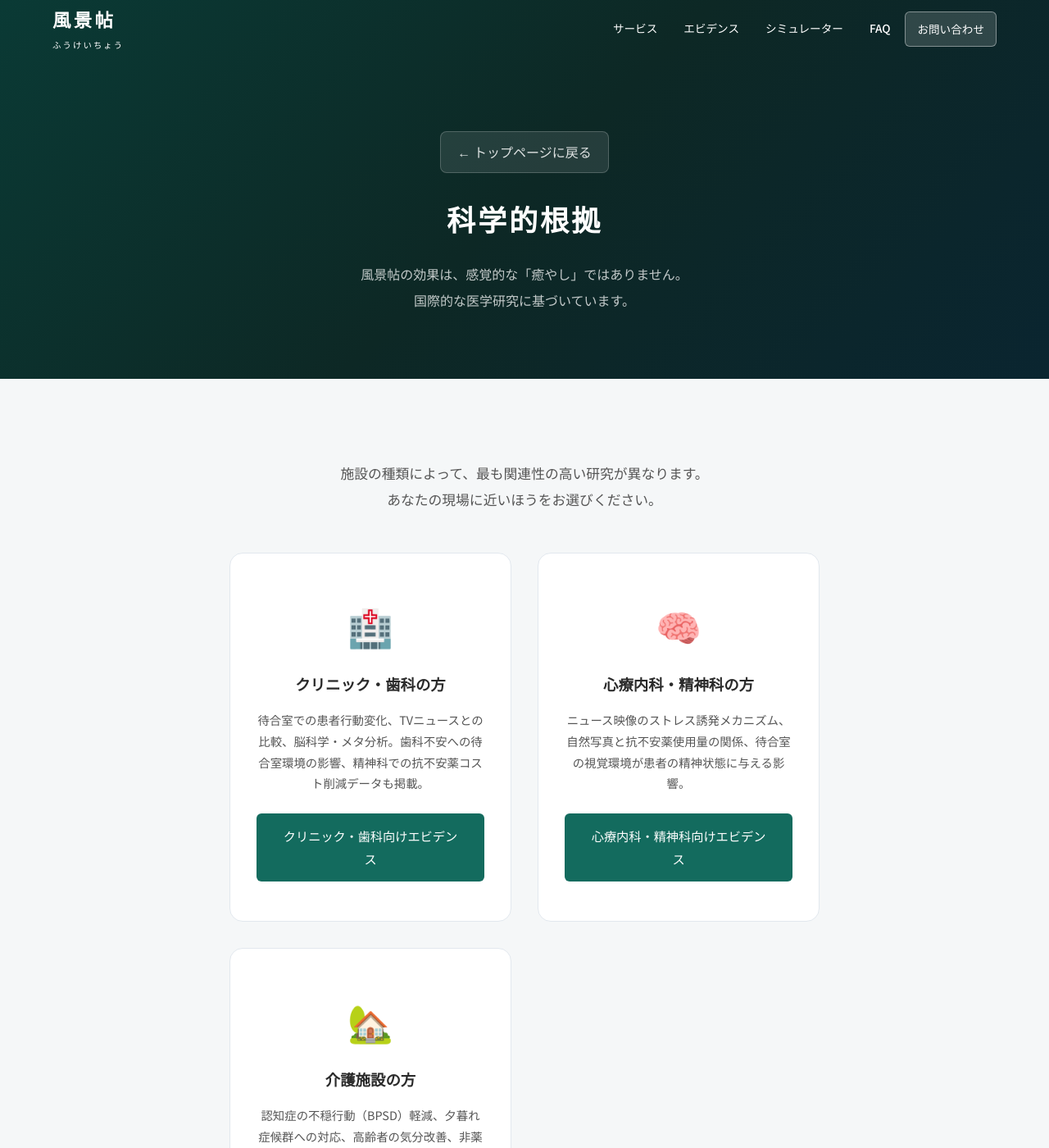
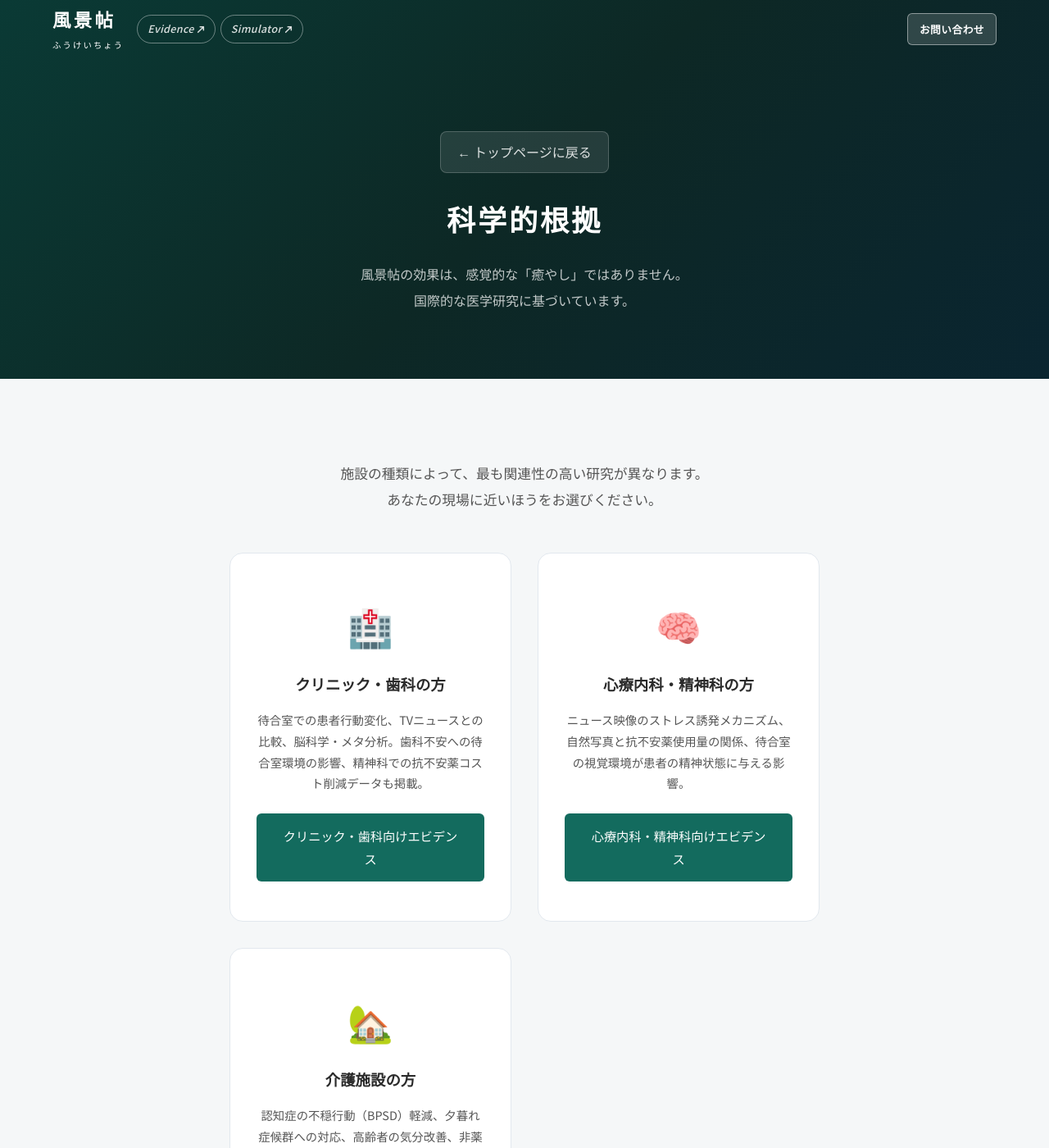
Before and after one commit to dr836gnypeq-ctrl/fukeichou-site, a Jekyll site: the page built from evidence.html, in a window 1280 px wide and 1400 px high. Shown: the whole window at 82% size. Built offline with Jekyll 4.4.1, drawn with Linux system fonts in a browser that asks for light colours; nearby versions of some CDN libraries.

Commit message:
nav: 常時ピル表示に変更、ヒーロー上は白透過スタイル、hero-passed廃止

```diff
--- a/_includes/header.html
+++ b/_includes/header.html
@@ -4,24 +4,13 @@
 <span class="logo-text">風景帖</span>
 <span class="logo-reading">ふうけいちょう</span>
 </a>
-<!-- ヒーロー前: 通常ナビ -->
-<nav id="mainNav"><ul>
-<li><a href="#service">サービス</a></li>
-<li><a href="{{ '/evidence/' | relative_url }}">エビデンス</a></li>
-<li><a href="{{ '/simulator/' | relative_url }}">シミュレーター</a></li>
-<li><a href="#faq">FAQ</a></li>
-<li><a href="#contact" class="nav-cta">お問い合わせ</a></li>
-</ul></nav>
-<!-- ヒーロー通過後: ピル群 (JS生成) -->
+<!-- 常時表示: スクロールピル群 (JS生成) -->
 <div class="h-pill-wrap" id="headerPills"
   data-evidence="{{ '/evidence/' | relative_url }}"
   data-simulator="{{ '/simulator/' | relative_url }}"></div>
-<!-- 右端CTA (ヒーロー通過後のみ表示) -->
+<!-- 右端CTA (常時表示) -->
 <a href="#contact" class="header-cta-btn">
   <span class="cta-full">お問い合わせ</span><span class="cta-short">相談</span>
 </a>
-<button class="nav-toggle" id="navToggle" aria-label="メニュー">
-<span></span><span></span><span></span>
-</button>
 </div>
 </header>
--- a/_layouts/default.html
+++ b/_layouts/default.html
@@ -35,7 +35,7 @@
 <link rel="prefetch" href="{{ '/' | relative_url }}">
 <link rel="prefetch" href="{{ '/evidence/' | relative_url }}">
 {% endif %}
-<link rel="stylesheet" href="{{ '/assets/css/style.css' | relative_url }}?v=20260318a">
+<link rel="stylesheet" href="{{ '/assets/css/style.css' | relative_url }}?v=20260318b">
 <script src="https://cdn.jsdelivr.net/npm/lucide@0.383.0/dist/umd/lucide.min.js" defer></script>
 </head>
 <body>
@@ -49,7 +49,7 @@
 
 {% include footer.html %}
 
-<script src="{{ '/assets/js/main.js' | relative_url }}?v=20260318a"></script>
+<script src="{{ '/assets/js/main.js' | relative_url }}?v=20260318b"></script>
 
 </body>
 </html>
--- a/assets/css/style.css
+++ b/assets/css/style.css
@@ -26,12 +26,19 @@ a:hover{color:var(--gold)}
 /* Header */
 .site-header{position:fixed;top:0;left:0;right:0;height:var(--header-h);z-index:1000;border-bottom:1px solid transparent;transition:background .4s,border-color .4s,backdrop-filter .4s}
 .site-header.at-top{background:transparent}
-.site-header.at-top .logo-text,.site-header.at-top .logo-reading,.site-header.at-top nav a{color:var(--white)}
-.site-header.at-top .nav-cta{background:rgba(255,255,255,.15)!important;border:1px solid rgba(255,255,255,.4)}
+/* at-top: ロゴ白 */
+.site-header.at-top .logo-text,.site-header.at-top .logo-reading{color:var(--white)}
+/* at-top: ピル白透過 */
+.site-header.at-top .h-pill{color:rgba(255,255,255,.8);border-color:rgba(255,255,255,.35)}
+.site-header.at-top .h-pill.active{background:rgba(255,255,255,.22);border-color:rgba(255,255,255,.65);color:#fff}
+.site-header.at-top .h-pill:hover:not(.active){border-color:rgba(255,255,255,.7);color:#fff;background:rgba(255,255,255,.1)}
+.site-header.at-top .h-pill-ext{color:rgba(255,255,255,.85);border-color:rgba(255,255,255,.4)}
+.site-header.at-top .h-pill-ext:hover{background:rgba(255,255,255,.15);color:#fff;border-color:rgba(255,255,255,.7)}
+/* at-top: CTA白透過 */
+.site-header.at-top .header-cta-btn{background:rgba(255,255,255,.15);border:1px solid rgba(255,255,255,.45);color:#fff!important}
+.site-header.at-top .header-cta-btn:hover{background:rgba(255,255,255,.28)}
 .site-header.scrolled{background:rgba(250,248,245,.95);backdrop-filter:blur(12px);border-bottom-color:var(--border)}
 .site-header.scrolled .logo-text{color:var(--ink)}
-.site-header.scrolled nav a{color:var(--ink-light)}
-.site-header.scrolled .nav-cta{background:var(--moss)!important;border:none}
 
 /* Hero video */
 .hero-video{position:absolute;inset:0;width:100%;height:100%;object-fit:cover;z-index:1}
@@ -39,30 +46,6 @@ a:hover{color:var(--gold)}
 .header-inner{max-width:1200px;margin:0 auto;padding:0 24px;height:100%;display:flex;align-items:center;justify-content:space-between}
 .logo-text{font-family:var(--serif);font-size:1.4rem;font-weight:700;color:var(--ink);letter-spacing:.15em}
 .logo-reading{font-size:.65rem;color:var(--ink-faint);letter-spacing:.2em;display:block}
-nav ul{display:flex;list-style:none;gap:4px}
-nav a{display:block;padding:8px 14px;font-size:.85rem;font-weight:500;color:var(--ink-light);border-radius:6px;transition:all .2s}
-nav a:hover{color:var(--ink);background:rgba(0,0,0,.04)}
-.nav-cta{background:var(--moss)!important;color:var(--white)!important}
-
-/* Hamburger toggle */
-.nav-toggle{display:none;background:none;border:none;cursor:pointer;padding:10px;z-index:1001}
-.nav-toggle span{display:block;width:24px;height:3px;background:var(--ink);margin:4px 0;border-radius:2px;transition:all .3s var(--ease)}
-.site-header.at-top .nav-toggle span{background:var(--white)}
-.site-header.scrolled .nav-toggle span{background:var(--ink)}
-
-@media(max-width:768px){
-.nav-toggle{display:block}
-#mainNav{display:none;position:absolute;top:var(--header-h);left:0;right:0;background:rgba(250,248,245,.98);backdrop-filter:blur(12px);border-bottom:1px solid var(--border);box-shadow:0 4px 20px rgba(0,0,0,.08)}
-#mainNav.open{display:block}
-#mainNav ul{flex-direction:column;gap:0;padding:12px 24px 16px}
-#mainNav a{padding:12px 0;font-size:.95rem;color:var(--ink-light)!important;border-radius:0;border-bottom:1px solid var(--border)}
-#mainNav li:last-child a{border-bottom:none}
-#mainNav .nav-cta{display:inline-block;margin-top:8px;padding:12px 24px;border-radius:6px;text-align:center}
-/* Hamburger animation when open */
-.nav-toggle.open span:nth-child(1){transform:rotate(45deg) translate(5px,6px)}
-.nav-toggle.open span:nth-child(2){opacity:0}
-.nav-toggle.open span:nth-child(3){transform:rotate(-45deg) translate(5px,-6px)}
-}
 
 /* Hero */
 .hero{position:relative;height:100vh;min-height:600px;display:flex;align-items:center;justify-content:center;overflow:hidden;background:linear-gradient(135deg,#0a3a35 0%,#0d2825 50%,#0a2530 100%)}
@@ -302,19 +285,13 @@ nav a:hover{color:var(--ink);background:rgba(0,0,0,.04)}
 
 /* ===== SECTION NAVIGATION ===== */
 /* 共通: セクション定義 */
-/* ===== HEADER PILLS — ヒーロー通過後の変形ナビ ===== */
+/* ===== HEADER PILLS — 常時表示ナビ ===== */
 
-/* hero-passed: mainNav/toggle を隠し、pills+CTAを表示 */
-.site-header.hero-passed #mainNav{display:none!important}
-.site-header.hero-passed .nav-toggle{display:none!important}
-.site-header.hero-passed .h-pill-wrap{display:flex}
-.site-header.hero-passed .header-cta-btn{display:inline-flex}
-
-/* ピル群コンテナ (header-inner の flex item) */
+/* ピル群コンテナ (header-inner の flex item・常時表示) */
 .h-pill-wrap{
-  display:none;
+  display:flex;
   flex:1;
-  min-width:0; /* flex item が縮まる際のオーバーフロー制御 */
+  min-width:0;
   overflow-x:auto;
   overflow-y:hidden;
   scrollbar-width:none;
@@ -358,9 +335,9 @@ nav a:hover{color:var(--ink);background:rgba(0,0,0,.04)}
 .h-pill-ext:hover{background:var(--moss);color:#fff}
 .h-pill-ext svg{width:10px;height:10px;flex-shrink:0}
 
-/* 右端CTAボタン */
+/* 右端CTAボタン (常時表示) */
 .header-cta-btn{
-  display:none;
+  display:inline-flex;
   flex-shrink:0;
   align-items:center;
   padding:7px 14px;
@@ -372,7 +349,8 @@ nav a:hover{color:var(--ink);background:rgba(0,0,0,.04)}
   white-space:nowrap;
   text-decoration:none;
   letter-spacing:.03em;
-  transition:background .2s;
+  transition:background .2s, border-color .2s;
+  border:1px solid transparent;
 }
 .header-cta-btn:hover{background:#0f5a4e}
 .cta-short{display:none}
--- a/assets/js/main.js
+++ b/assets/js/main.js
@@ -178,12 +178,8 @@ if(typeof lucide !== 'undefined'){
     {id:'faq',       label:'FAQ'},
   ].filter(function(s){ return !!document.getElementById(s.id); });
 
-  var header      = document.querySelector('.site-header');
   var headerPills = document.getElementById('headerPills');
-  var hero        = document.querySelector('.hero');
-
-  /* ヒーローなし（サブページ）→ 変形不要 */
-  if(!header || !headerPills || !hero) return;
+  if(!headerPills) return;
 
   var currentIdx = -1;
   var pillItems  = [];
@@ -217,14 +213,6 @@ if(typeof lucide !== 'undefined'){
     headerPills.appendChild(a);
   });
 
-  /* ── ヒーロー通過判定 → hero-passed クラス付与 ── */
-  function updateHeroPassed(){
-    var heroBottom = hero.getBoundingClientRect().bottom;
-    header.classList.toggle('hero-passed', heroBottom <= 0);
-  }
-  window.addEventListener('scroll', updateHeroPassed, {passive:true});
-  updateHeroPassed();
-
   /* ── 現在地ハイライト ── */
   function setActive(idx){
     if(idx === currentIdx) return;
```
